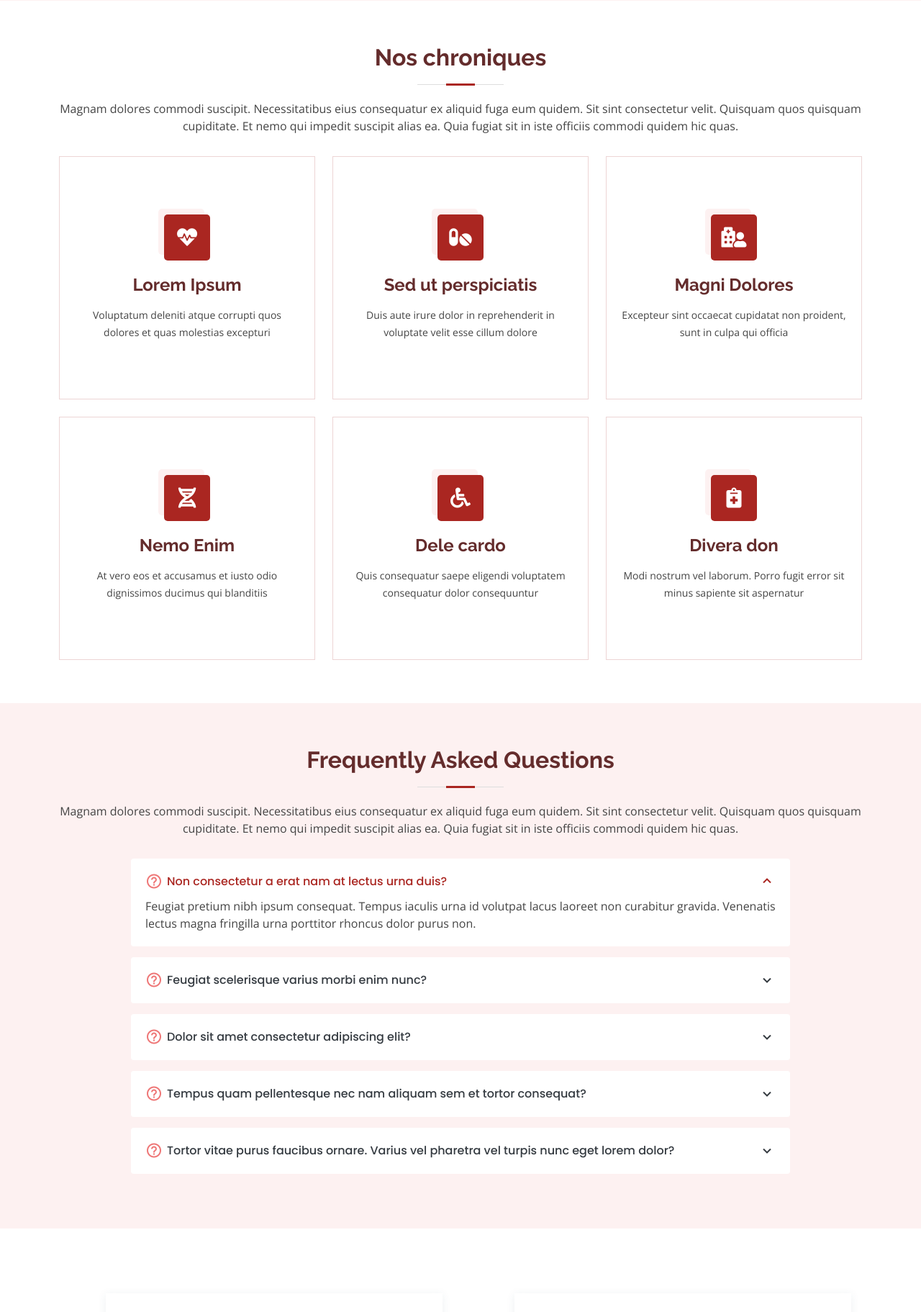
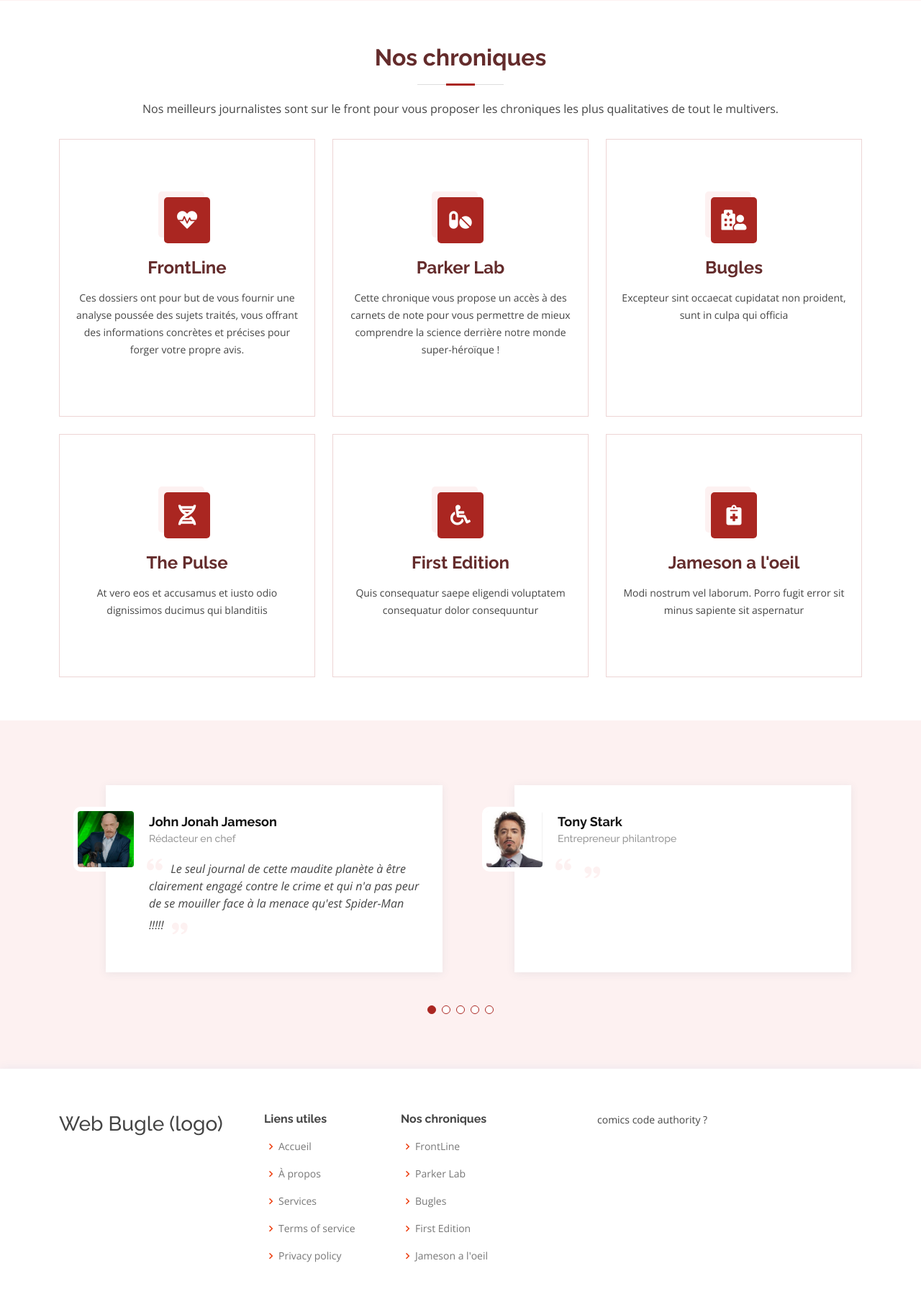
Before and after one commit to ValentinSre/WebBugle, a Flask app: page / in a window 1280 px wide. Shown: the part 3148-4971 px from the top of the page at 72% size. Run offline with Flask 2, Linux system fonts and the light colour scheme; some libraries are stand-ins or nearby versions.

Commit message:
Mise à jour Procfile

```diff
--- a/appBiblio/templates/index.html
+++ b/appBiblio/templates/index.html
@@ -261,7 +261,7 @@
                 <div class="row">
                   <div class="col-lg-8 details order-2 order-lg-1">
                     <h3>EXCLUSIF : le ton monte chez les Avengers, Captain America en voie de quitter l'équipe de super-héros.</h3>
-                    <p class="fst-italic">Qui laudantium consequatur laborum sit qui ad sapiente dila parde sonata raqer a videna mareta paulona marka</p>
+                    <p class="fst-italic">Le premier Vengeur serait en désaccord total avec les récents actes de l'équipe menée par Tony Stark.</p>
                     <p>Ea ipsum voluptatem consequatur quis est. Illum error ullam omnis quia et reiciendis sunt sunt est. Non aliquid repellendus itaque accusamus eius et velit ipsa voluptates. Optio nesciunt eaque beatae accusamus lerode pakto madirna desera vafle de nideran pal</p>
                   </div>
                   <div class="col-lg-4 text-center order-1 order-lg-2">
@@ -273,7 +273,7 @@
                 <div class="row">
                   <div class="col-lg-8 details order-2 order-lg-1">
                     <h3>Flèche Noire, roi des Inhumains, toujours porté disparu : l'enquête qui va vous laisser sans voix.</h3>
-                    <p class="fst-italic">Eos voluptatibus quo. Odio similique illum id quidem non enim fuga. Qui natus non sunt dicta dolor et. In asperiores velit quaerat perferendis aut</p>
+                    <p class="fst-italic">Dernièrement aperçu dans un combat face à Thanos, le leader inhumain a disparu mystérieusement, laissant son peuple à l'agonie.</p>
                     <p>Iure officiis odit rerum. Harum sequi eum illum corrupti culpa veritatis quisquam. Neque necessitatibus illo rerum eum ut. Commodi ipsam minima molestiae sed laboriosam a iste odio. Earum odit nesciunt fugiat sit ullam. Soluta et harum voluptatem optio quae</p>
                   </div>
                   <div class="col-lg-4 text-center order-1 order-lg-2">
@@ -285,7 +285,7 @@
                 <div class="row">
                   <div class="col-lg-8 details order-2 order-lg-1">
                     <h3>Polémique : Qui a vraiment ouvert le Multivers ? Wong nous répond !</h3>
-                    <p class="fst-italic">Totam aperiam accusamus. Repellat consequuntur iure voluptas iure porro quis delectus</p>
+                    <p class="fst-italic">Combien de vous existent ? Que faites-vous dans l'univers voisin ? Un spécialiste vous répond...</p>
                     <p>Eaque consequuntur consequuntur libero expedita in voluptas. Nostrum ipsam necessitatibus aliquam fugiat debitis quis velit. Eum ex maxime error in consequatur corporis atque. Eligendi asperiores sed qui veritatis aperiam quia a laborum inventore</p>
                   </div>
                   <div class="col-lg-4 text-center order-1 order-lg-2">
@@ -297,7 +297,7 @@
                 <div class="row">
                   <div class="col-lg-8 details order-2 order-lg-1">
                     <h3>Mercato : l'Agent Venom rejoint le FC Guardians.</h3>
-                    <p class="fst-italic">Omnis blanditiis saepe eos autem qui sunt debitis porro quia.</p>
+                    <p class="fst-italic">Probablement le plus gros transfert de la saison, Agent Venom devrait jouer aux côtés de Star-Lord et Rocket Raccoon.</p>
                     <p>Exercitationem nostrum omnis. Ut reiciendis repudiandae minus. Omnis recusandae ut non quam ut quod eius qui. Ipsum quia odit vero atque qui quibusdam amet. Occaecati sed est sint aut vitae molestiae voluptate vel</p>
                   </div>
                   <div class="col-lg-4 text-center order-1 order-lg-2">
@@ -324,30 +324,30 @@
 
         <div class="section-title">
           <h2>Nos chroniques</h2>
-          <p>Magnam dolores commodi suscipit. Necessitatibus eius consequatur ex aliquid fuga eum quidem. Sit sint consectetur velit. Quisquam quos quisquam cupiditate. Et nemo qui impedit suscipit alias ea. Quia fugiat sit in iste officiis commodi quidem hic quas.</p>
+          <p>Nos meilleurs journalistes sont sur le front pour vous proposer les chroniques les plus qualitatives de tout le multivers.</p>
         </div>
 
         <div class="row">
           <div class="col-lg-4 col-md-6 d-flex align-items-stretch">
             <div class="icon-box">
               <div class="icon"><i class="fas fa-heartbeat"></i></div>
-              <h4><a href="">Lorem Ipsum</a></h4>
-              <p>Voluptatum deleniti atque corrupti quos dolores et quas molestias excepturi</p>
+              <h4><a href="">FrontLine</a></h4>
+              <p>Ces dossiers ont pour but de vous fournir une analyse poussée des sujets traités, vous offrant des informations concrètes et précises pour forger votre propre avis.</p>
             </div>
           </div>
 
           <div class="col-lg-4 col-md-6 d-flex align-items-stretch mt-4 mt-md-0">
             <div class="icon-box">
               <div class="icon"><i class="fas fa-pills"></i></div>
-              <h4><a href="">Sed ut perspiciatis</a></h4>
-              <p>Duis aute irure dolor in reprehenderit in voluptate velit esse cillum dolore</p>
+              <h4><a href="">Parker Lab</a></h4>
+              <p>Cette chronique vous propose un accès à des carnets de note pour vous permettre de mieux comprendre la science derrière notre monde super-héroïque !</p>
             </div>
           </div>
 
           <div class="col-lg-4 col-md-6 d-flex align-items-stretch mt-4 mt-lg-0">
             <div class="icon-box">
               <div class="icon"><i class="fas fa-hospital-user"></i></div>
-              <h4><a href="">Magni Dolores</a></h4>
+              <h4><a href="">Bugles</a></h4>
               <p>Excepteur sint occaecat cupidatat non proident, sunt in culpa qui officia</p>
             </div>
           </div>
@@ -355,7 +355,7 @@
           <div class="col-lg-4 col-md-6 d-flex align-items-stretch mt-4">
             <div class="icon-box">
               <div class="icon"><i class="fas fa-dna"></i></div>
-              <h4><a href="">Nemo Enim</a></h4>
+              <h4><a href="">The Pulse</a></h4>
               <p>At vero eos et accusamus et iusto odio dignissimos ducimus qui blanditiis</p>
             </div>
           </div>
@@ -363,7 +363,7 @@
           <div class="col-lg-4 col-md-6 d-flex align-items-stretch mt-4">
             <div class="icon-box">
               <div class="icon"><i class="fas fa-wheelchair"></i></div>
-              <h4><a href="">Dele cardo</a></h4>
+              <h4><a href="">First Edition</a></h4>
               <p>Quis consequatur saepe eligendi voluptatem consequatur dolor consequuntur</p>
             </div>
           </div>
@@ -371,7 +371,7 @@
           <div class="col-lg-4 col-md-6 d-flex align-items-stretch mt-4">
             <div class="icon-box">
               <div class="icon"><i class="fas fa-notes-medical"></i></div>
-              <h4><a href="">Divera don</a></h4>
+              <h4><a href="">Jameson a l'oeil</a></h4>
               <p>Modi nostrum vel laborum. Porro fugit error sit minus sapiente sit aspernatur</p>
             </div>
           </div>
@@ -465,7 +465,7 @@
       </div>
     </section> End Doctors Section -->
 
-    <!-- ======= Frequently Asked Questions Section ======= -->
+    <!-- ======= Frequently Asked Questions Section =======
     <section id="faq" class="faq section-bg">
       <div class="container">
 
@@ -525,10 +525,10 @@
         </div>
 
       </div>
-    </section><!-- End Frequently Asked Questions Section -->
+    </section> End Frequently Asked Questions Section -->
 
     <!-- ======= Testimonials Section ======= -->
-    <section id="testimonials" class="testimonials">
+    <section id="testimonials" class="testimonials" style="background: #fdf1f1;">
       <div class="container">
 
         <div class="testimonials-slider swiper" data-aos="fade-up" data-aos-delay="100">
```
Also changed, not shown: 1 other file.
